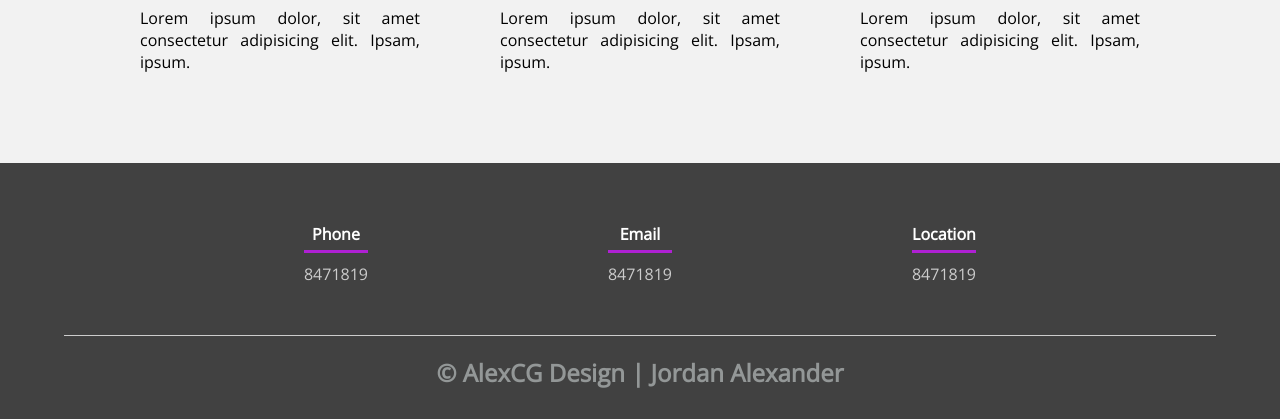
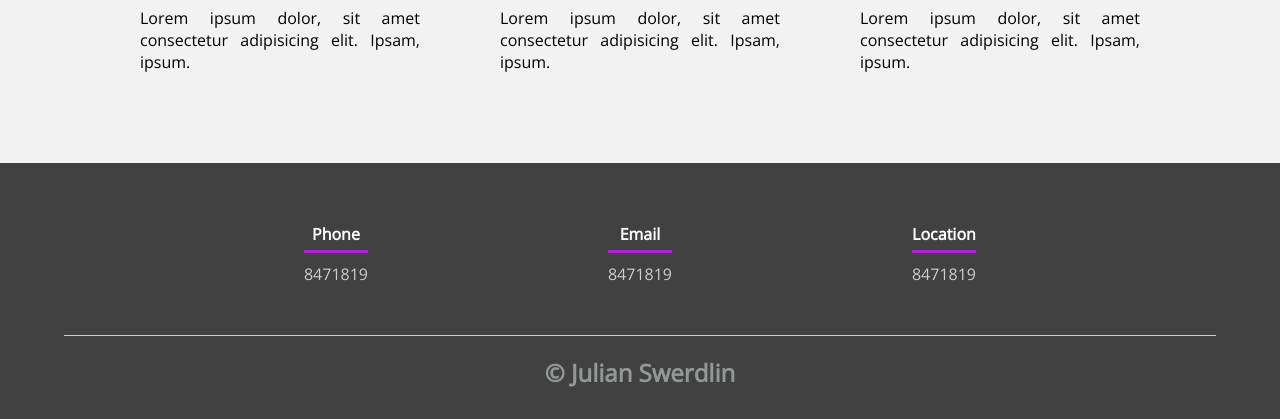
Before and after one commit to juliswer/random-pages, a plain HTML site: page page4/index.html in a window 1280 px wide. Shown: the part 2136-2555 px from the top of the page. Drawn offline with nearby package versions, Linux system fonts and the light colour scheme; files whose address does not match are found by name.

Commit message:
Update index.html

```diff
--- a/page4/index.html
+++ b/page4/index.html
@@ -161,7 +161,7 @@
                 <p>8471819</p>
             </div>
         </div>
-        <h2 class="titulo-final">&copy; AlexCG Design | Jordan Alexander</h2>
+        <h2 class="titulo-final">&copy; Julian Swerdlin</h2>
     </footer>
 </body>
 </html>
```
